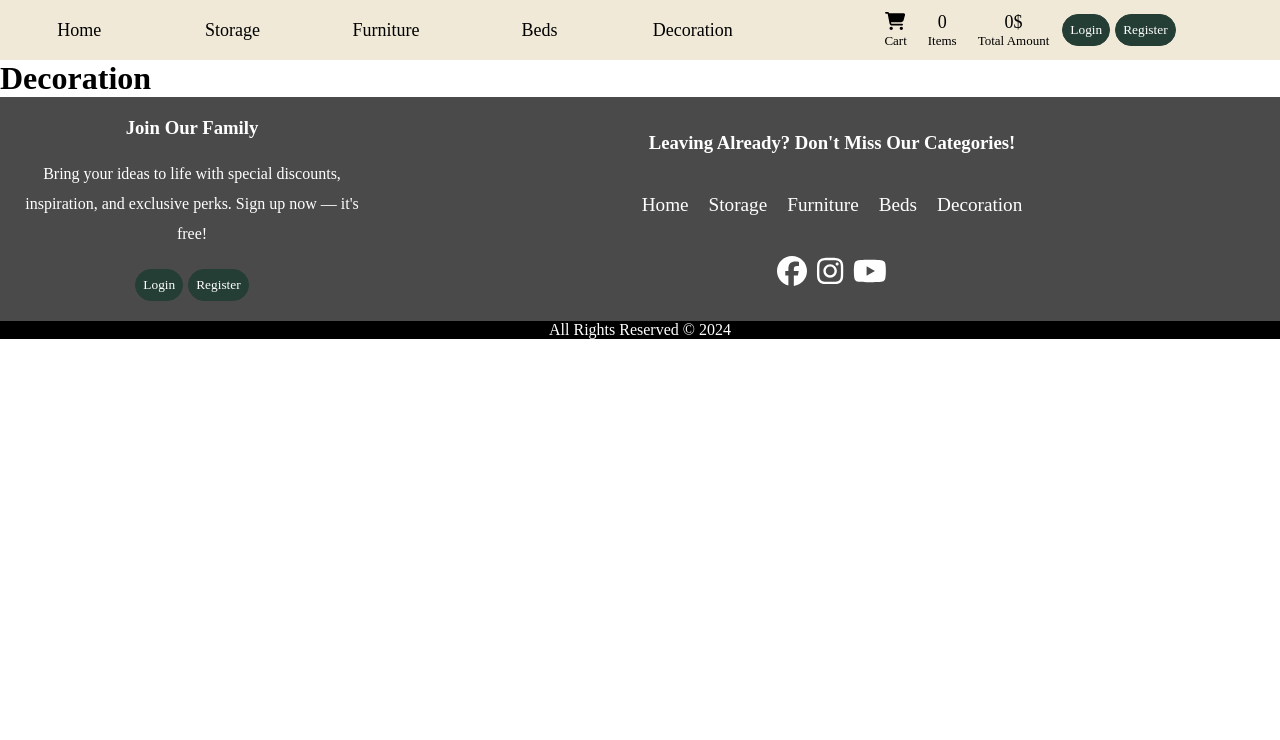
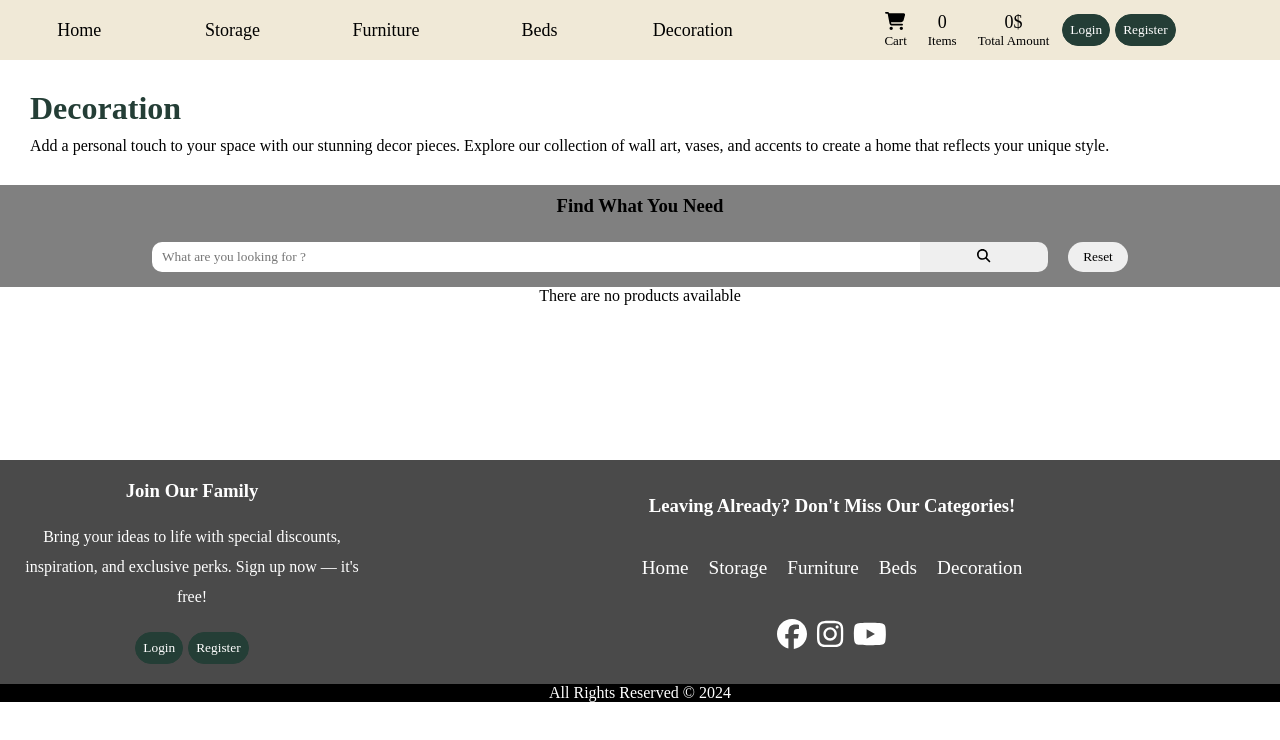
Before and after one commit to AlikBook/web_project_poland, a Vue app in the folder home_decoration_page/: page /decoration in a window 1280 px wide. Shown: the top 740 px of the page. Built offline with nearby package versions, Linux system fonts and the light colour scheme.

Commit message:
Udpadted Storage, Beds, Furniture, and Decoration pages. Search bar was updated aswell, now you can use enter to search

```diff
--- a/home_decoration_page/src/components/Catalog_product.vue
+++ b/home_decoration_page/src/components/Catalog_product.vue
@@ -1,6 +1,6 @@
 <template>
   <div class="main_product_section">
-    <h2>Explore our catalog</h2>
+
     <ul class="list_products">
       <li
         class="product"
@@ -15,6 +15,8 @@
         <button @click="add_product_to_cart(item)">Add to cart</button>
       </li>
     </ul>
+    <p  v-if="products.length===0">There are no products available</p>
+
   </div>
 </template>
 
--- a/home_decoration_page/src/components/Search_bar.vue
+++ b/home_decoration_page/src/components/Search_bar.vue
@@ -1,9 +1,13 @@
 <template>
-    <div class="Search">
-            <input v-model="search_text" type="text" name="" id="" placeholder="What are you looking for ?">
-            <button class="Search_button" @click="emit_search"><font-awesome-icon :icon="['fas', 'magnifying-glass']" /></button>
+    <div class="Search_container">
+      <h3>Find What You Need</h3>
+      <div class="Search">
+            <input @keydown.enter="emit_search" v-model="search_text" type="text" name="" id="" placeholder="What are you looking for ?">
+            <button class="Search_button" @click="emit_search" ><font-awesome-icon :icon="['fas', 'magnifying-glass']" /></button>
             <button class="Search_Reset" @click="reset_product_list">Reset</button>
+      </div>
     </div>
+
 </template>
 
 <script>
@@ -36,8 +40,18 @@
 </script>
 
 <style scoped>
+    .Search_container{
+      background-color: gray;
+      display: flex;
+      flex-direction: column;
+      justify-content: center;
+      align-items: center;
+    }
+    .Search_container h3{
+      padding: 10px;
+    }
+
     .Search{
-        background-color: gray;
         width: 100%;
         height: 60px;
         display: flex;
--- a/home_decoration_page/src/components/SearchableCatalog.vue
+++ b/home_decoration_page/src/components/SearchableCatalog.vue
@@ -30,7 +30,7 @@
     data() {
       return {
         text_to_search: "",
-        filteredProducts: this.products,
+        filteredProducts: this.products.filter(item => item.category === this.Page_category),
       };
     },
     methods: {
--- a/home_decoration_page/src/views/Beds.vue
+++ b/home_decoration_page/src/views/Beds.vue
@@ -1,3 +1,51 @@
 <template>
-    <h1>Beds</h1>
-</template>
+    <div class="Beds">
+      <div class="banner">
+        <h1>Beds</h1>
+        <p>Discover the perfect bed for restful nights and refreshed mornings. Whether you prefer a minimalist frame or a luxurious headboard, our selection offers comfort and style for every bedroom.</p>
+    </div>
+
+      <SearchableCatalog
+        :add_product_to_cart="add_product_to_cart"
+        :products="products"
+        :Page_category="Page_category"
+      />
+    </div>
+  </template>
+
+  <script>
+  import SearchableCatalog from "../components/SearchableCatalog.vue";
+
+  export default {
+    name: "Beds",
+    components: {
+      SearchableCatalog,
+    },
+    props: {
+      add_product_to_cart: Function,
+      products: Array,
+    },
+    data() {
+      return {
+        Page_category: "Beds", // Set the category specific to this page
+      };
+    },
+  };
+  </script>
+
+
+
+<style scoped>
+.Beds{
+  min-height: 400px;
+}
+  .banner{
+    padding: 30px;
+    display: flex;
+    flex-direction: column;
+    gap: 10px;
+  }
+  .banner h1{
+    color: #243E36;
+  }
+  </style>
--- a/home_decoration_page/src/views/Decoration.vue
+++ b/home_decoration_page/src/views/Decoration.vue
@@ -1,3 +1,51 @@
 <template>
-    <h1>Decoration</h1>
-</template>
+    <div class="Decoration">
+      <div class="banner">
+        <h1>Decoration</h1>
+        <p>Add a personal touch to your space with our stunning decor pieces. Explore our collection of wall art, vases, and accents to create a home that reflects your unique style.</p>
+    </div>
+
+      <SearchableCatalog
+        :add_product_to_cart="add_product_to_cart"
+        :products="products"
+        :Page_category="Page_category"
+      />
+    </div>
+  </template>
+
+  <script>
+  import SearchableCatalog from "../components/SearchableCatalog.vue";
+
+  export default {
+    name: "Decoration",
+    components: {
+      SearchableCatalog,
+    },
+    props: {
+      add_product_to_cart: Function,
+      products: Array,
+    },
+    data() {
+      return {
+        Page_category: "Decoration", // Set the category specific to this page
+      };
+    },
+  };
+  </script>
+
+
+
+  <style scoped>
+  .Decoration{
+    min-height: 400px;
+    }
+  .banner{
+    padding: 30px;
+    display: flex;
+    flex-direction: column;
+    gap: 10px;
+  }
+  .banner h1{
+    color: #243E36;
+  }
+  </style>
--- a/home_decoration_page/src/views/Furniture.vue
+++ b/home_decoration_page/src/views/Furniture.vue
@@ -1,3 +1,49 @@
 <template>
-    <h1>Furniture</h1>
-</template>
+    <div class="Furniture">
+      <div class="banner">
+        <h1>Furniture</h1>
+        <p>Transform your home with our wide range of furniture. From elegant sofas to modern dining sets, find pieces that match your style and bring comfort to every room.</p>
+    </div>
+
+      <SearchableCatalog
+        :add_product_to_cart="add_product_to_cart"
+        :products="products"
+        :Page_category="Page_category"
+      />
+    </div>
+  </template>
+
+  <script>
+  import SearchableCatalog from "../components/SearchableCatalog.vue";
+
+  export default {
+    name: "Furniture",
+    components: {
+      SearchableCatalog,
+    },
+    props: {
+      add_product_to_cart: Function,
+      products: Array,
+    },
+    data() {
+      return {
+        Page_category: "Furniture",
+      };
+    },
+  };
+  </script>
+
+  <style scoped>
+  .Furniture{
+    min-height: 400px;
+  }
+  .banner{
+    padding: 30px;
+    display: flex;
+    flex-direction: column;
+    gap: 10px;
+  }
+  .banner h1{
+    color: #243E36;
+  }
+  </style>
--- a/home_decoration_page/src/views/Home.vue
+++ b/home_decoration_page/src/views/Home.vue
@@ -35,7 +35,7 @@
         </div>
       </div>
     </div>
-
+    <h2 class="Home_catalog">Explore our catalog</h2>
     <Catalog_product :add_product_to_cart="add_product_to_cart" :products="products" :Page_category="Page_category" />
   </template>
 
@@ -171,4 +171,10 @@
     transform: scale(1.1);
 }
 
+.Home_catalog{
+  text-align: center;
+  margin-top: 30px;
+  margin-bottom: 30px;
+}
+
 </style>
--- a/home_decoration_page/src/views/Storage.vue
+++ b/home_decoration_page/src/views/Storage.vue
@@ -1,5 +1,10 @@
 <template>
   <div class="Storage_page">
+    <div class="banner">
+      <h1>Storage</h1>
+      <p>Organize your space effortlessly with our versatile storage solutions. From sleek shelves to practical cabinets, find everything you need to keep your home tidy and stylish.</p>
+    </div>
+
     <SearchableCatalog
       :add_product_to_cart="add_product_to_cart"
       :products="products"
@@ -30,6 +35,19 @@ export default {
 
 
 
-<style>
+<style scoped>
 
+.Storage_page{
+  min-height: 400px;
+}
+
+.banner{
+  padding: 30px;
+  display: flex;
+  flex-direction: column;
+  gap: 10px;
+}
+.banner h1{
+  color: #243E36;
+}
 </style>
```
Also changed, not shown: home_decoration_page/public/imgs/storage_banner.jpg (added).
